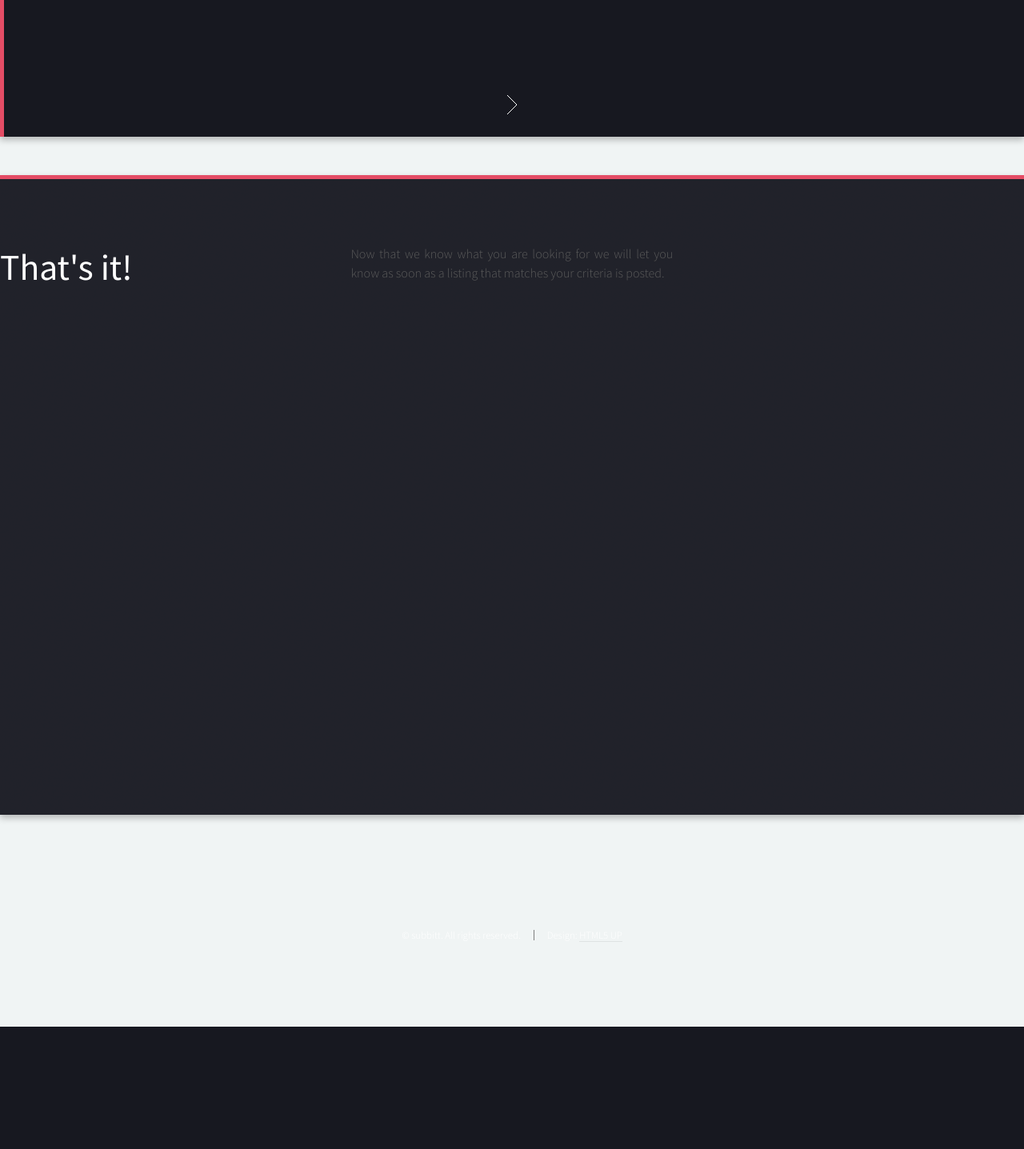
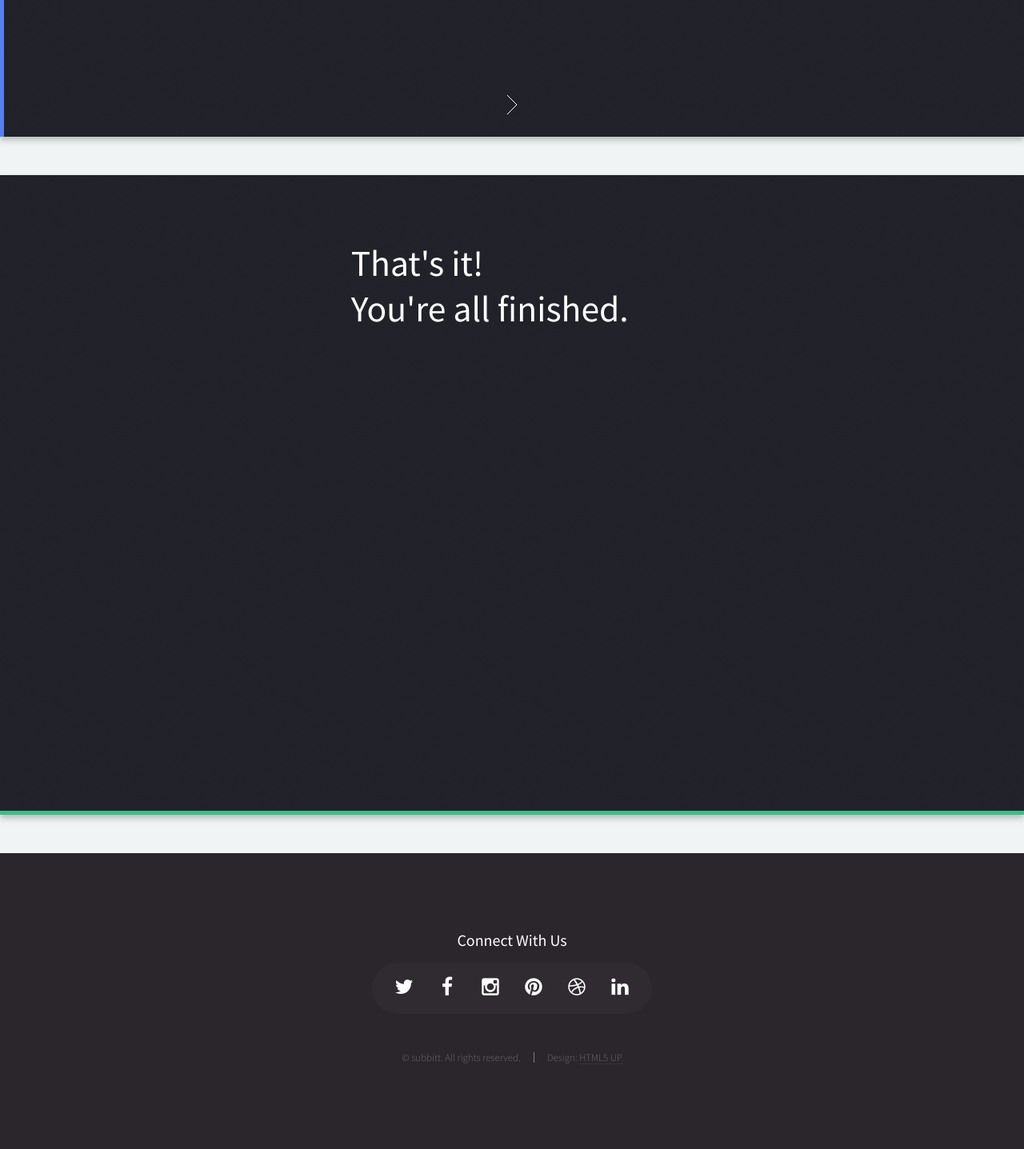
Before and after one commit to phyxl/subber, a Flask app: page /find.html in a window 1280 px wide. Shown: the part 2280-3717 px from the top of the page at 80% size. Before the commit the page ends 3564 px from the top, so only its background shows below. Run offline with Flask 2, Linux system fonts and the light colour scheme.

Commit message:
Added colors to stuff

```diff
--- a/static/css/style.css
+++ b/static/css/style.css
@@ -1356,6 +1356,66 @@
 					color: #fff;
 				}
 
+    #footer1
+	{
+		position: relative;
+		overflow: hidden;
+		padding: 6em 0 6em 0;
+		background: #2b252c;
+		color: #fff;
+	}
+
+		#footer1 .icon.circled
+		{
+			background: #fff;
+			color: #2b252c;
+		}
+
+		#footer1 header
+		{
+			text-align: center;
+			cursor: default;
+		}
+
+		#footer1 h2,
+		#footer1 h3,
+		#footer1 h4,
+		#footer1 h5,
+		#footer1 h6
+		{
+			color: #fff;
+		}
+
+		#footer1 .contact
+		{
+			text-align: center;
+		}
+
+			#footer1 .contact p
+			{
+				text-align: center;
+				margin: 0 0 3em 0;
+			}
+
+		#footer1 .copyright
+		{
+			text-align: center;
+			color: rgba(128,128,128,0.75);
+			font-size: 0.8em;
+			cursor: default;
+		}
+
+			#footer1 .copyright a
+			{
+				color: rgba(128,128,128,0.75);
+			}
+
+				#footer1 .copyright a:hover
+				{
+					color: rgba(212,212,212,0.85);
+				}
+
+
 /*********************************************************************************/
 /* Carousel                                                                      */
 /*********************************************************************************/
--- a/templates/find.html
+++ b/templates/find.html
@@ -65,47 +65,32 @@
 
         <!-- One -->
 			<section id="one" class="spotlight style1 right">
-				<div>
-				Right Content.
-				</div>
-				<div>
-					<div class="content">
-					</div>
 				<span class="image fit main"><img src="static/images/pic02.jpg" alt="" /></span>
 				<div class="content">
-					content
 					<div class="container">
-						container
 						<div class="row">
-							row
 							<div class="4u 12u(medium)">
 								<header>
 									<h2>Tell us about yourself</h2>
 								</header>
 							</div>
 						</div>
+                        <div class="row">
+                            <form name="identityform" method="post" action="save-identity">
+                                <div class="12u -4u 10u(mobile)">
+                                    <input type="text" name="firstname" placeholder="First Name">
+                                </div>
+                            </form>
+                        </div>
 					</div>
 				</div>
 				<a href="#two" class="goto-next scrolly">Next</a>
-				</div>
 			</section>
 
 
 		<!-- One -->
-			<section id="two" class="spotlight style1 right">
-				<div class="content">
-                    <div class="container">
-						<div class="row">
-							<div class="4u 12u(medium)">
-								<header>
-									<h2>Great! What are you looking for?</h2>
-
-								</header>
-							</div>
-
-						</div>
-					</div>
-                </div>
+			<section id="two" class="spotlight style2 right">
+				<span class="image fit main"><img src="static/images/pic02.jpg" alt="" /></span>
 				<div class="content">
 					<div class="container">
 						<div class="row">
@@ -123,18 +108,16 @@
 			</section>
 
 		<!-- One -->
-			<section id="three" class="spotlight style1 bottom">
+			<section id="three" class="spotlight style3 top">
 				<span class="image fit main"><img src="static/images/pic02.jpg" alt="" /></span>
 				<div class="content">
 					<div class="container">
 						<div class="row">
-							<div class="4u 12u$(medium)">
+							<div class="4u -4u 12u(medium)">
 								<header>
-									<h2>That's it!</h2>
+                                    <h2>That's it! <br/> You're all finished.</h2>
+
 								</header>
-							</div>
-							<div class="4u 12u(medium)">
-								<p>Now that we know what you are looking for we will let you know as soon as a listing that matches your criteria is posted.</p>
 							</div>
 						</div>
 					</div>
@@ -145,12 +128,26 @@
 
 
 		<!-- Footer -->
-			<div id="footer">
+			<div id="footer1">
 				<div class="container">
 
 					<div class="row">
 						<div class="12u">
 
+							<!-- Contact -->
+								<section class="contact">
+									<header>
+										<h3>Connect With Us</h3>
+									</header>
+									<ul class="icons">
+										<li><a href="#" class="icon fa-twitter"><span class="label">Twitter</span></a></li>
+										<li><a href="#" class="icon fa-facebook"><span class="label">Facebook</span></a></li>
+										<li><a href="#" class="icon fa-instagram"><span class="label">Instagram</span></a></li>
+										<li><a href="#" class="icon fa-pinterest"><span class="label">Pinterest</span></a></li>
+										<li><a href="#" class="icon fa-dribbble"><span class="label">Dribbble</span></a></li>
+										<li><a href="#" class="icon fa-linkedin"><span class="label">Linkedin</span></a></li>
+									</ul>
+								</section>
 
 							<!-- Copyright -->
 								<div class="copyright">
@@ -164,6 +161,5 @@
 					</div>
 				</div>
 			</div>
-
 	</body>
 </html>
--- a/templates/list.html
+++ b/templates/list.html
@@ -126,7 +126,7 @@
 
 
 		<!-- Footer -->
-			<div id="footer">
+			<div id="footer1">
 				<div class="container">
 
 					<div class="row">
@@ -150,7 +150,7 @@
 							<!-- Copyright -->
 								<div class="copyright">
 									<ul class="menu">
-										<li>&copy; Untitled. All rights reserved.</li><li>Design: <a href="http://html5up.net">HTML5 UP</a></li>
+										<li>&copy; subbitt. All rights reserved.</li><li>Design: <a href="http://html5up.net">HTML5 UP</a></li>
 									</ul>
 								</div>
 
```
Lines whose indentation alone changed are shown as unchanged.
